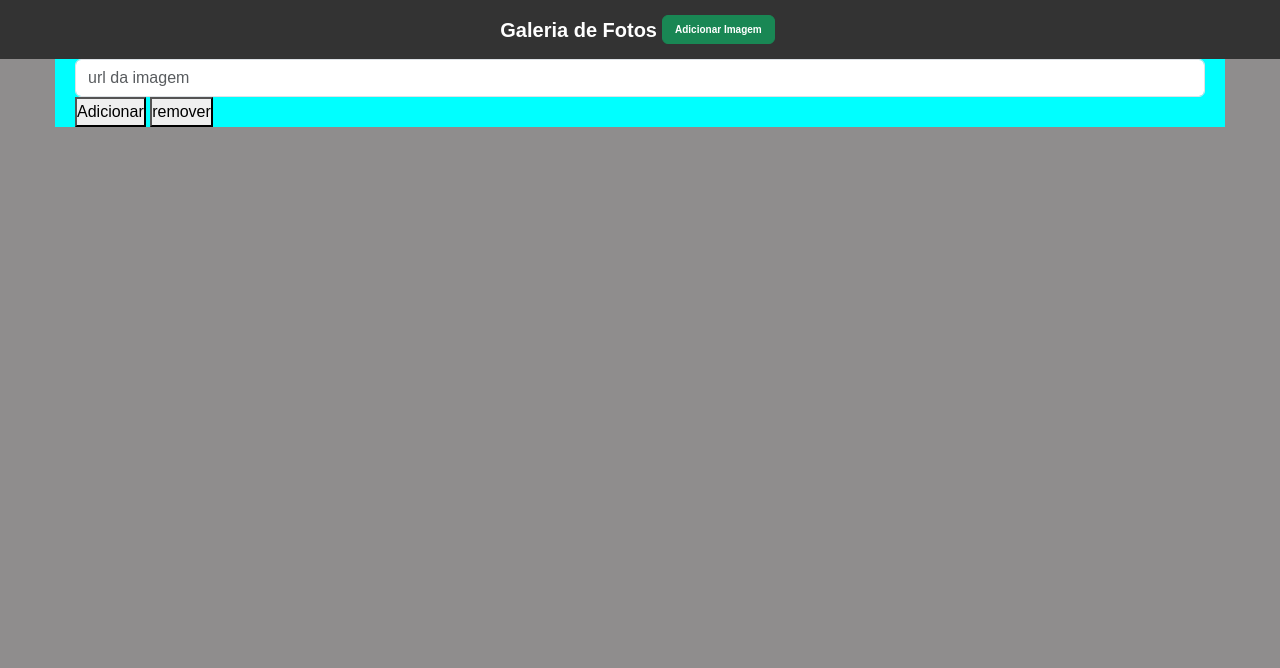
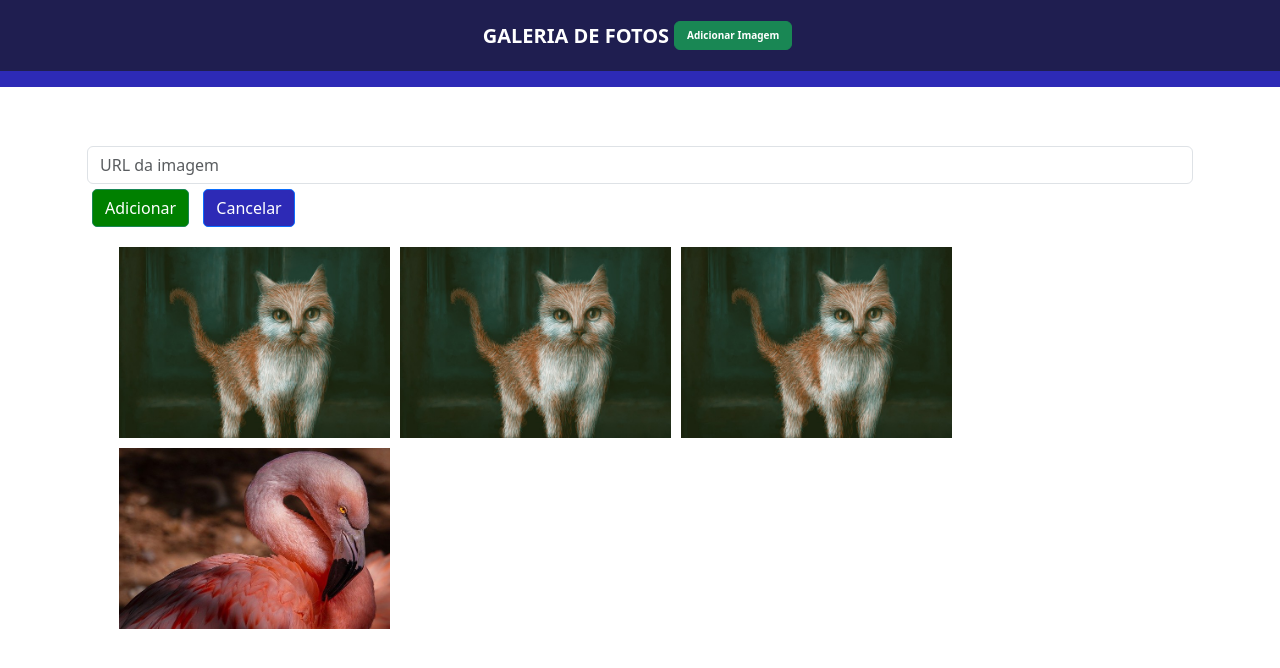
Before and after one commit to Kazen272/galeriaDeImagens, a plain HTML site: page index.html in a window 1280 px wide. Both pictures are taken after a click on the button "Adicionar Imagem". Drawn offline with nearby package versions, Linux system fonts and the light colour scheme.

Commit message:
first commit

```diff
--- a/css/style.css
+++ b/css/style.css
@@ -10,13 +10,15 @@ body {
     line-height: 1.6;
 }
 header {
-    background-color: #333;
+    background-color: rgb(31, 30, 80);
     color: white;
-    padding: 10px 0;
+    padding: 16px 0;
     text-align: center;
     display: flex;
     justify-content: center;
     width: 100%;
+    text-transform: uppercase;
+    border-bottom: 16px solid rgb(45, 42, 182);
 }
 
 header h1 {
@@ -35,14 +37,96 @@ header #cadastra-img{
     display: flex;
     text-align: center;
     align-items: center;
-    display: flex;
 }
 
 
 .container{
     max-width: 1170px;
-    margin: auto;
     overflow: hidden;
-    padding: 0 20px;
-    background-color: aqua;
+    background-color: rgb(255, 255, 255);
 }
+
+.container h1{
+    margin: 10px 0;
+    font-size: 24px;
+    text-align: center;
+
+}
+
+#titulo-form{
+    color: white;
+    font-weight: bold;
+    margin: 10px 0;
+    font-size: 24px;
+    text-align: center;
+}
+
+form{
+    align-items: center;
+    margin: 5px 0;
+    padding: 5px;
+    display: none;
+}
+
+form input{
+    width: 100px;
+}
+
+
+#btn-add{
+    background-color: green;
+    color: white;
+    border-radius: 5px;
+    margin: 5px;
+}
+
+#btn-rmv{
+    background-color: rgb(45, 42, 182);
+    color: white;
+    border-radius: 5px;
+    margin: 5px;
+}
+
+ul {
+    display: flex;
+    flex-wrap: wrap;
+}
+
+ul li {
+    max-width: 25%;
+    list-style: none;
+    position: relative;
+    max-height: 200px;
+    overflow-y: hidden;
+    margin: 5px;
+}
+
+ul li img {
+    width: 100%;
+}
+
+.overlay-imagem-link {
+    padding: 16px;
+    background-color: rgba(0, 0, 0, 0.7);
+    position: absolute;
+    bottom: 0;
+    left: 0;
+    width: 100%;
+    opacity: 0;
+    transition: all ease .5s;
+}
+
+.overlay-imagem-link a {
+    color: white;
+    text-decoration: none;
+}
+
+ul li:hover .overlay-imagem-link {
+    opacity: 1;
+}
+
+#galeria{
+    background-color: rgb(14, 21, 88);
+    margin: 0px;
+    padding: 0px;
+}
--- a/index.html
+++ b/index.html
@@ -1,12 +1,18 @@
 <!DOCTYPE html>
 <html lang="pt-br">
+
 <head>
     <meta charset="UTF-8">
     <meta name="viewport" content="width=device-width, initial-scale=1.0">
     <title>Galeria de fotos</title>
-    <link href="https://cdn.jsdelivr.net/npm/bootstrap@5.3.3/dist/css/bootstrap.min.css" rel="stylesheet" integrity="sha384-QWTKZyjpPEjISv5WaRU9OFeRpok6YctnYmDr5pNlyT2bRjXh0JMhjY6hW+ALEwIH" crossorigin="anonymous">
     <link rel="stylesheet" href="./css/style.css">
+    <link href="https://cdn.jsdelivr.net/npm/bootstrap@5.3.3/dist/css/bootstrap.min.css" rel="stylesheet"
+        integrity="sha384-QWTKZyjpPEjISv5WaRU9OFeRpok6YctnYmDr5pNlyT2bRjXh0JMhjY6hW+ALEwIH" crossorigin="anonymous">
+
+
+
 </head>
+
 <body>
     <header>
         <h1>Galeria de Fotos</h1>
@@ -14,11 +20,43 @@
     </header>
     <div class="container">
         <form action="/submit" method="post">
-            <input type="url" required placeholder="url da imagem" name="url" id="url-img" class="form-control">
-            <button type="submit">Adicionar</button>
-            <button type="reset">remover</button>
+            <h1 id="titulo-form">Insira uma nova imagem</h1>
+            <input id="url-imagem" type="url" required placeholder="URL da imagem" name="url" id="url-img" class="form-control">
+            <button id="btn-add" class="btn btn-success" type="submit">Adicionar</button>
+            <button id="btn-rmv" class="btn btn-primary" type="reset">Cancelar</button>
         </form>
+            <ul>
+                <li>
+                    <img src="./img/foto1.jpg" alt="Pintura de um gato">
+                    <div class="overlay-imagem-link">
+                        <a href="./img/foto1.jpg" title="Ver imagem em tamanho real" target="_blank"> Ver imagem em tamanho real</a>
+                    </div>
+                </li>
+                <li>
+                    <img src="./img/foto1.jpg" alt="Pintura de um gato">
+                    <div class="overlay-imagem-link">
+                        <a href="./img/foto1.jpg" target="_blank"> Ver imagem em tamanho real</a>
+                    </div>
+                </li>
+                <li>
+                    <img src="./img/foto1.jpg" alt="Pintura de um gato">
+                    <div class="overlay-imagem-link">
+                        <a href="./img/foto1.jpg" target="_blank"> Ver imagem em tamanho real</a>
+                    </div>
+                </li>
+                <li>
+                    <img src="./img/foto2.jpg" alt="Pintura de um gato">
+                    <div class="overlay-imagem-link">
+                        <a href="./img/foto2.jpg" target="_blank"> Ver imagem em tamanho real</a>
+                    </div>
+                </li>
+            </ul>
     </div>
-    <script src="https://cdn.jsdelivr.net/npm/bootstrap@5.3.3/dist/js/bootstrap.bundle.min.js" integrity="sha384-YvpcrYf0tY3lHB60NNkmXc5s9fDVZLESaAA55NDzOxhy9GkcIdslK1eN7N6jIeHz" crossorigin="anonymous"></script>
+    <script src="https://code.jquery.com/jquery-3.7.1.min.js"></script>
+    <script src="https://cdn.jsdelivr.net/npm/bootstrap@5.3.3/dist/js/bootstrap.bundle.min.js"
+        integrity="sha384-YvpcrYf0tY3lHB60NNkmXc5s9fDVZLESaAA55NDzOxhy9GkcIdslK1eN7N6jIeHz"
+        crossorigin="anonymous"></script>
+    <script src="./js/script.js"></script>
 </body>
+
 </html>
--- a/js/script.js
+++ b/js/script.js
@@ -0,0 +1,28 @@
+// "$" Chama o jquery
+$(document).ready(function () {
+    $('header button').click(function () {
+        $('form').slideDown();
+    })
+
+    $('#btn-rmv').click(function () {
+        $('form').slideUp();
+    })
+
+    $('form').on('submit', function (e) {
+        e.preventDefault();
+
+        const urlImagem = $(`#url-imagem`).val();
+        const novoItem = $(`<li style="display:none" ></li>`);
+        $(`<img src="${urlImagem}" />`).appendTo(novoItem);
+        $(`<div class="overlay-imagem-link">
+                <a href="${urlImagem}" target="_blank" title="Ver imagem em tamnho Real">
+                    ver Imagem em tamanho Real
+                </a>
+            </div>`).appendTo(novoItem);
+        console.log(novoItem);
+
+            $(novoItem).appendTo('ul');
+            $(novoItem).fadeIn();
+            $("#url-imagem").val('');
+    })
+});
```
Also changed, not shown: img/foto1.jpg (added), img/foto2.jpg (added), img/foto3.jpg (added), img/foto4.jpg (added), img/foto5.jpg (added).
